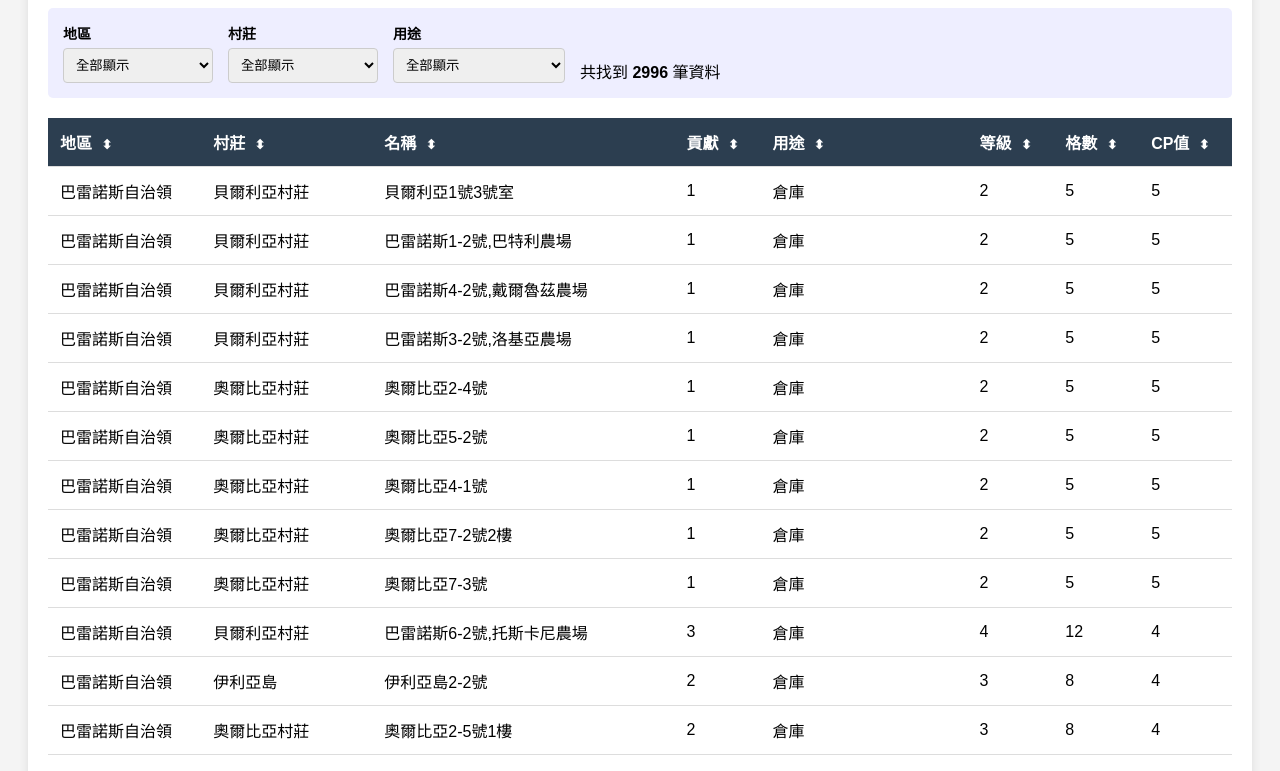
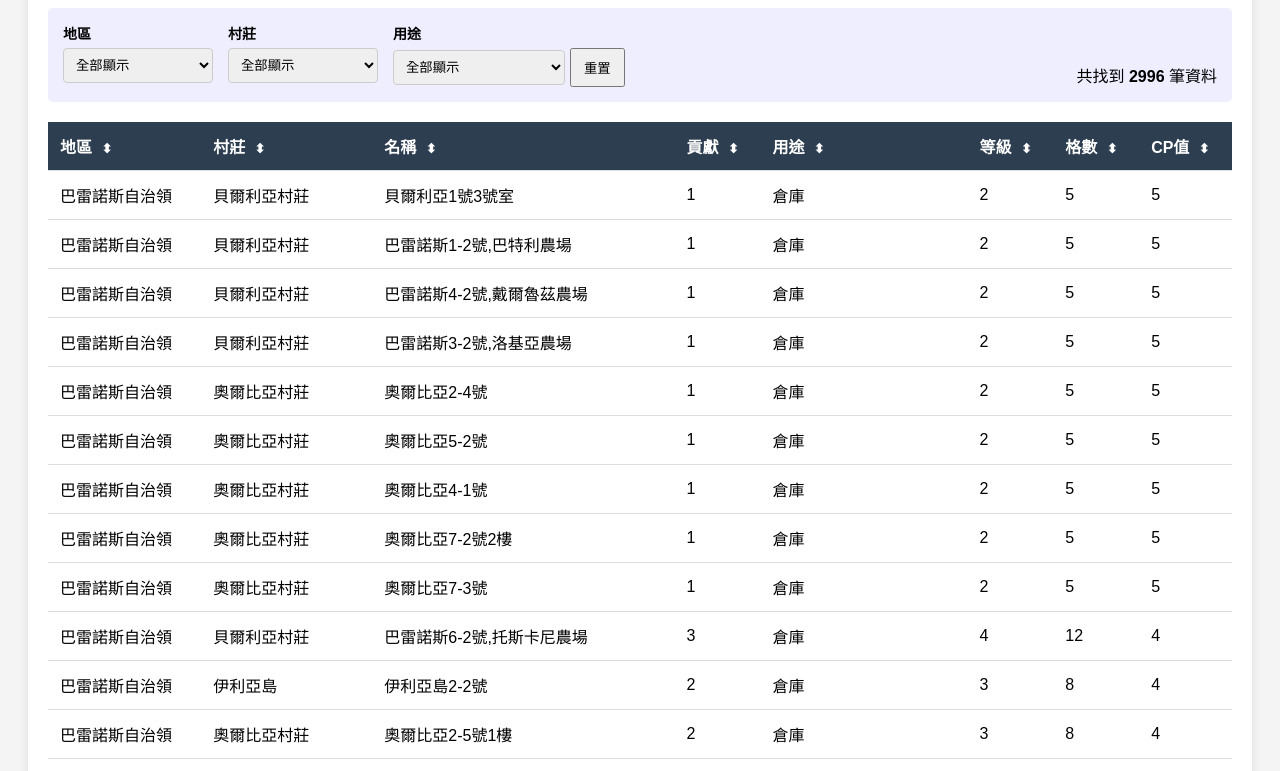
Before and after one commit to Sadivo/BD_house, a plain HTML site: page index.html in a window 1280 px wide. Shown: the part 129-900 px from the top of the page. Drawn offline with nearby package versions, Linux system fonts and the light colour scheme.

Commit message:
add reset button

```diff
--- a/index.html
+++ b/index.html
@@ -1,5 +1,6 @@
 <!DOCTYPE html>
 <html lang="zh-TW">
+
 <head>
     <meta charset="UTF-8">
     <meta name="viewport" content="width=device-width, initial-scale=1.0">
@@ -9,10 +10,12 @@
     <link rel="stylesheet" href="style.css">
     <script defer src="script.js"></script>
 </head>
+
 <body>
+
     <div id="app" class="container">
         <h1>🏠 黑沙房屋資料篩選表</h1>
-
+        <!-- 篩選區塊 -->
         <div class="filters">
             <div class="filter-item">
                 <label>地區</label>
@@ -30,17 +33,21 @@
             </div>
             <div class="filter-item">
                 <label>用途</label>
+                <div style="display: flex; gap: 5px; align-items: center;">
                     <select v-model="selectedUsage">
                         <option value="">全部顯示</option>
                         <option v-for="item in uniqueUsages" :key="item" :value="item">{{ item }}</option>
                     </select>
+                    <button @click="resetFilters" style="padding: 8px 12px; cursor: pointer;">重置</button>
                 </div>
-        <div class="filter-item" style="justify-content: flex-end;">
+            </div>
+            <div class="filter-item" style="justify-content: flex-end; margin-left: auto;">
                 <span>共找到 <strong>{{ filteredData.length }}</strong> 筆資料</span>
             </div>
         </div>
 
         <table>
+            <!-- 表格標題 -->
             <thead>
                 <tr>
                     <th @click="sortBy('地區')">地區 <span class="sort-icon">{{ getSortIcon('地區') }}</span></th>
@@ -53,6 +60,7 @@
                     <th @click="sortBy('CP值')">CP值 <span class="sort-icon">{{ getSortIcon('CP值') }}</span></th>
                 </tr>
             </thead>
+            <!-- 表格內容 -->
             <tbody>
                 <tr v-for="(row, index) in filteredData" :key="index">
                     <td>{{ row['地區'] }}</td>
@@ -71,4 +79,5 @@
         </table>
     </div>
 </body>
+
 </html>
--- a/script.js
+++ b/script.js
@@ -74,7 +74,7 @@ createApp({
     methods: {
         // 載入 CSV 檔案
         loadCSV() {
-            // 注意：這裡假設 CSV 檔名為 'bdhouse.csv'
+            // 注意檔名
             Papa.parse("bdhouse.csv", {
                 download: true,
                 header: true,      // 告訴程式第一行是標題
@@ -111,6 +111,12 @@ createApp({
         getSortIcon(key) {
             if (this.sortKey !== key) return '⬍';
             return this.sortOrder === 1 ? '▲' : '▼';
+        },
+        // 重置所有篩選
+        resetFilters() {
+            this.selectedRegion = "";
+            this.selectedVillage = "";
+            this.selectedUsage = "";
         }
     },
     mounted() {
```
Also changed, not shown: 1 other file. Lines whose indentation alone changed are shown as unchanged.
